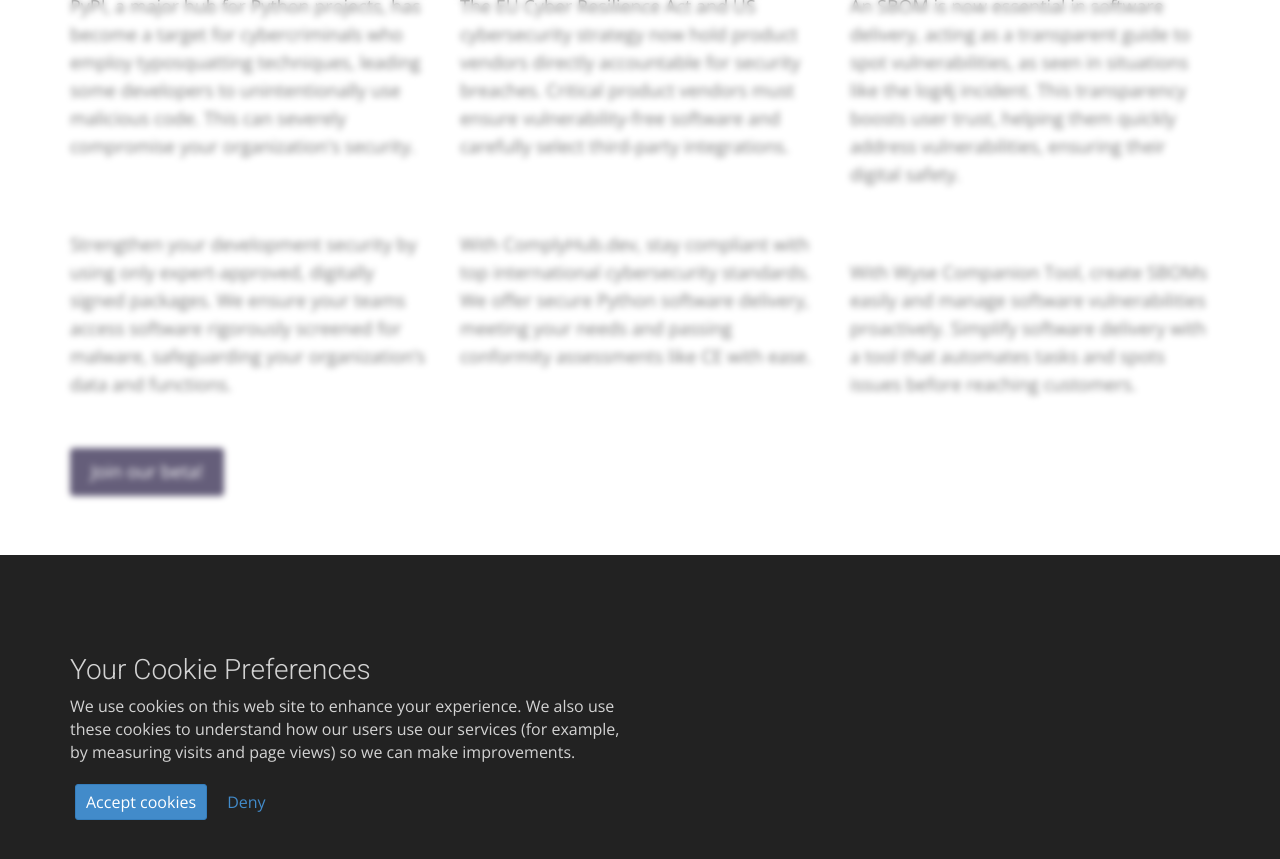
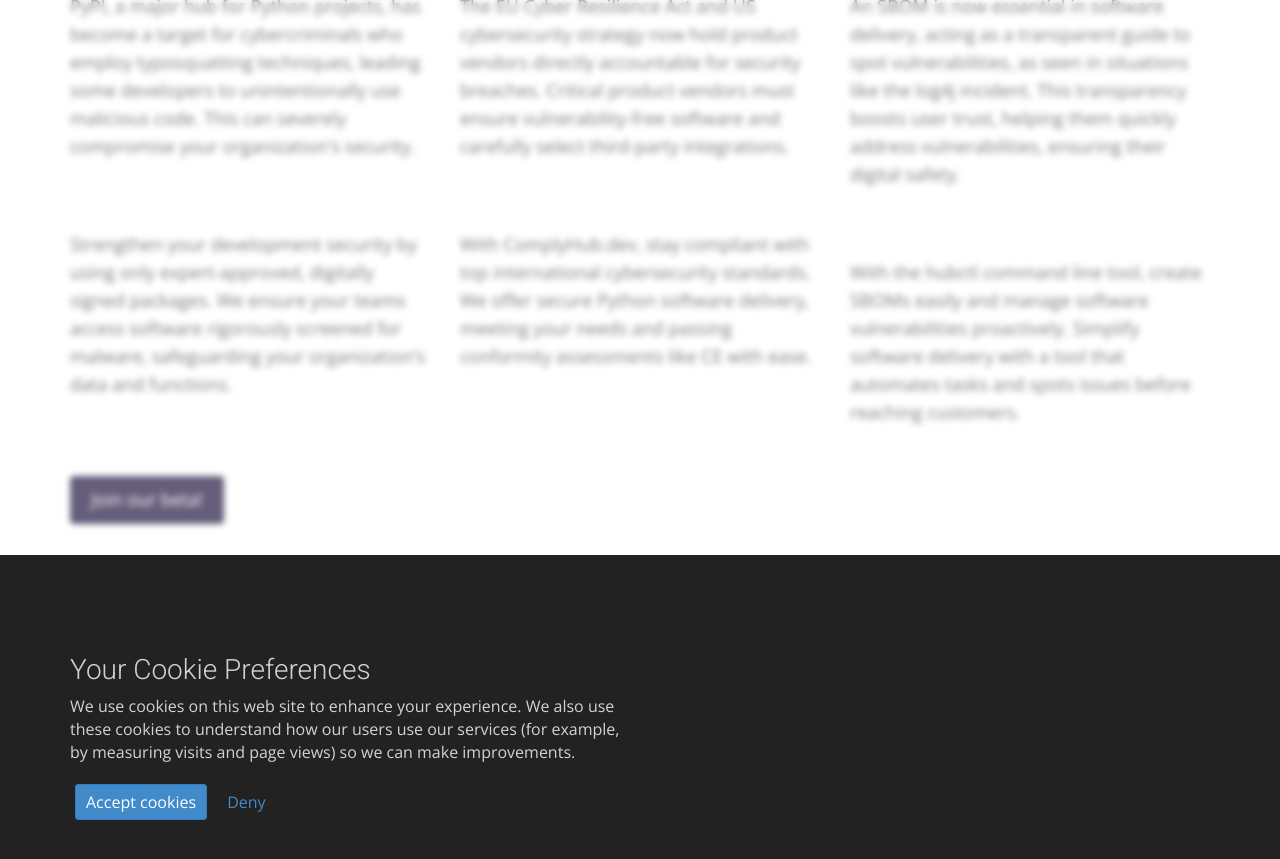
Before and after one commit to ComplyHubDev/ComplyHubDev.github.io, a Jekyll site: the page built from index.html, in a window 1280 px wide and 900 px high, scrolled down 916 px. Shown: the top 859 px of the window. Built offline with Jekyll 4.4.1, drawn with Linux system fonts in a browser that asks for light colours; nearby versions of some CDN libraries; some web fonts are replaced.

Commit message:
Change wyse to hubctl

```diff
--- a/index.html
+++ b/index.html
@@ -57,7 +57,7 @@ permalink: /
             <p>An SBOM is now essential in software delivery, acting as a transparent guide to spot vulnerabilities, as seen in situations like the log4j incident. This transparency boosts user trust, helping them quickly address vulnerabilities, ensuring their digital
             safety.</p>
           </div>
-          <p>With Wyse Companion Tool, create SBOMs easily and manage software vulnerabilities proactively. Simplify software delivery with a tool that automates tasks and spots issues before reaching customers.</p>
+          <p>With the hubctl command line tool, create SBOMs easily and manage software vulnerabilities proactively. Simplify software delivery with a tool that automates tasks and spots issues before reaching customers.</p>
         </div>
       </div>
       <div class="container">
```
